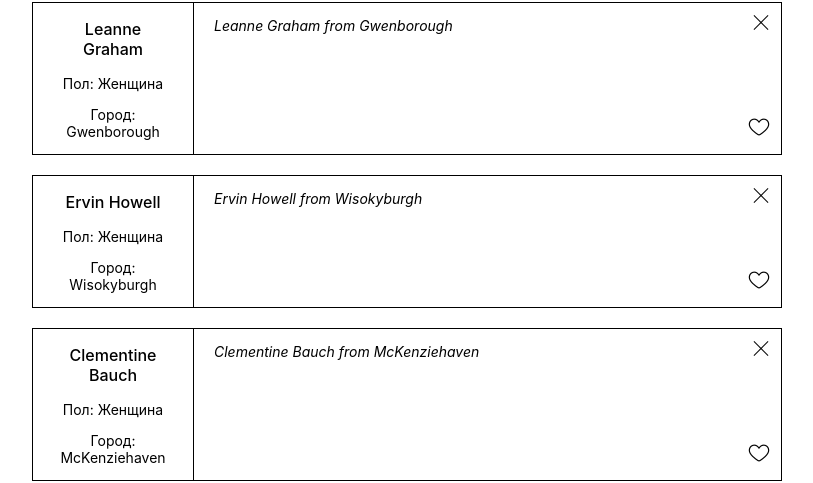
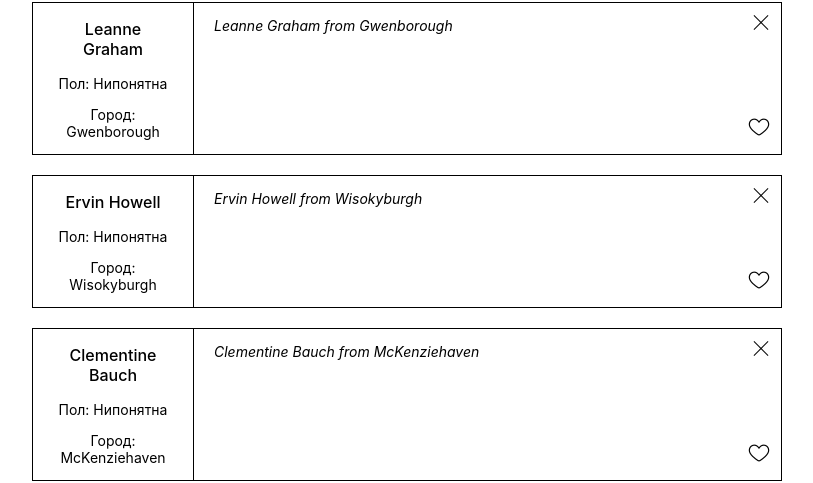
Before and after one commit to roman-ps/guestbook, a React (Create React App) app: page / in a window 1280 px wide. Shown: the part 341-824 px from the top of the page, without its empty margins (233-1046 px from the left). Built offline with nearby package versions, Linux system fonts and the light colour scheme.

Commit message:
Изменил value выбора пола

```diff
--- a/src/components/App/NewReview/Form/Form.js
+++ b/src/components/App/NewReview/Form/Form.js
@@ -68,8 +68,8 @@ const Form = (props) => {
           <label htmlFor='select'>Пол: </label>
           <select name='select' onChange={genderInputHandler}>Пол:
             <option value=''></option>
-            <option value='Мужской'>Мужской</option>
-            <option value='Женский'>Женский</option>
+            <option value='male'>Мужской</option>
+            <option value='female'>Женский</option>
           </select>
         </div>
         <div className={classes.item}>
--- a/src/components/App/Reviews/Filter/Filter.js
+++ b/src/components/App/Reviews/Filter/Filter.js
@@ -11,8 +11,8 @@ const Filter = (props) => {
       <p className={classes.title}>Фильтр</p>
       <select name='select' onChange={selectFilterHandler}>
         <option value=''></option>
-        <option value='Мужской'>Мужской</option>
-        <option value='Женский'>Женский</option>
+        <option value='male'>Мужской</option>
+        <option value='female'>Женский</option>
       </select>
     </div>
   )
--- a/src/components/App/Reviews/ReviewsList/ReviewItem/ReviewItem.js
+++ b/src/components/App/Reviews/ReviewsList/ReviewItem/ReviewItem.js
@@ -3,8 +3,11 @@ import classes from './ReviewItem.module.css';
 
 const ReviewItem = (props) => {
   const [isLiked, setIsLiked] = useState(false);
-  const classNightTheme = isLiked ? classes.liked : '';
-  const outputSex = props.gender === 'Мужской' ? 'Мужчина' : 'Женщина';
+  const classIsLiked = isLiked ? classes.liked : '';
+  const GENDER = {
+    male: 'Мужской',
+    female: 'Женский',
+  };
 
   const clickBtnDeleteItemHandler = () => {
     props.saveId(props.id);
@@ -15,12 +18,12 @@ const ReviewItem = (props) => {
   };
 
   return (
-    <div className={`${classes.item} ${classNightTheme}`}>
+    <div className={`${classes.item} ${classIsLiked}`}>
       <button onClick={clickBtnDeleteItemHandler} className={classes.btn}>Удалить</button>
       <button onClick={clickBtnChangeLikeHandler} className={classes.btnLike}>Лайкнуть</button>
       <div className={classes.left}>
         <p className={classes.name}>{props.name}</p>
-        <p>Пол: {outputSex}</p>
+        <p>Пол: {GENDER[props.gender] || 'Нипонятна'}</p>
         <p>Город: {props.city}</p>
       </div>
       <div className={classes.right}>
--- a/src/components/App/Reviews/ReviewsList/ReviewsList.js
+++ b/src/components/App/Reviews/ReviewsList/ReviewsList.js
@@ -12,7 +12,7 @@ const ReviewsList = (props) => {
 
   if (dataItems.length > 0) {
     elements = dataItems.map((elem) => (
-    <ReviewItem saveId={onSaveId} name={elem.name} mail={elem.mail} city={elem.city} text={elem.text} key={elem.id} id={elem.id} sex={elem.sex} />
+    <ReviewItem saveId={onSaveId} name={elem.name} mail={elem.mail} city={elem.city} text={elem.text} key={elem.id} id={elem.id} gender={elem.gender} />
     ))
   };
 
```
